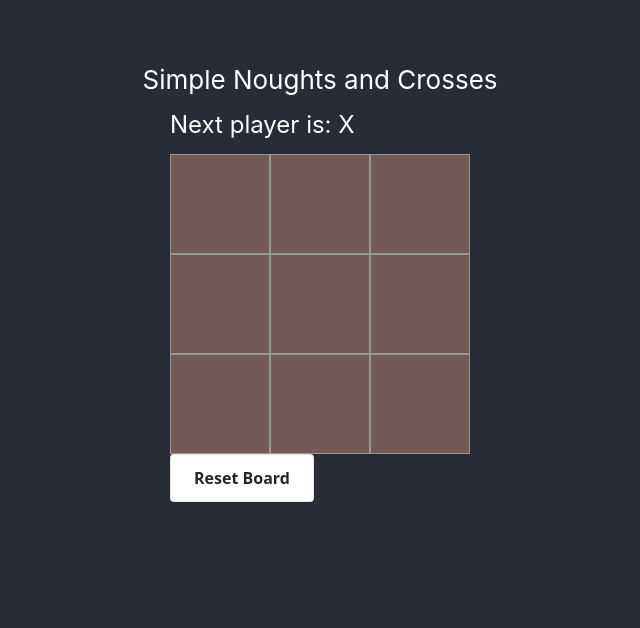
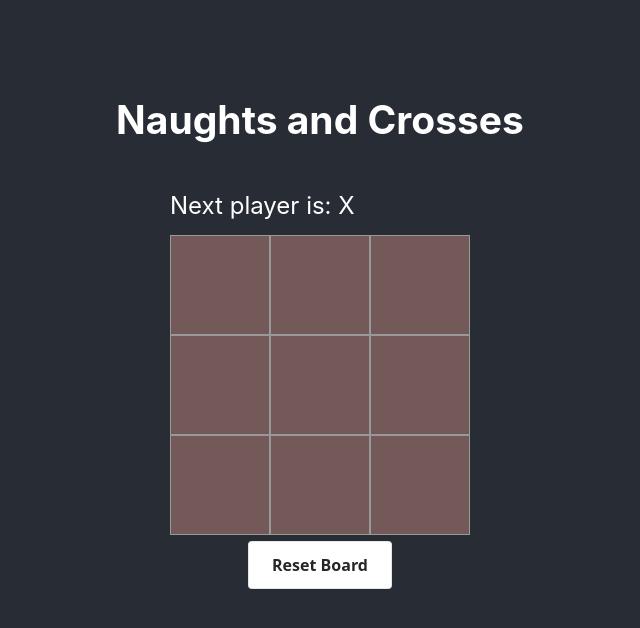
Before and after one commit to iihadi/naughts-and-crosses, a React (Create React App) app: page / in a window 1280 px wide. Shown: the top 628 px of the page, without its empty margins (320-960 px from the left). Built offline with nearby package versions, Linux system fonts and the light colour scheme.

Commit message:
formatting fixes

```diff
--- a/src/App.css
+++ b/src/App.css
@@ -42,6 +42,11 @@
   font-size: 24px;
   margin-top: 5%;
   margin-bottom: 5%;
+}
+
+.button-wrapper {
+  text-align: center;
+  margin: 2%;
 }
 
 .reset-button {
--- a/src/App.js
+++ b/src/App.js
@@ -67,7 +67,7 @@ const Board = () =>{
       <div className="board-row">
       {renderSquare(6)}{renderSquare(7)}{renderSquare(8)}
       </div>
-      <div>
+      <div className="button-wrapper">
       <button
       className="reset-button"
       onClick={handleResetEvent}>
@@ -84,7 +84,10 @@ const Board = () =>{
 function App() {
   return (
     <div className="game">
-      Simple Noughts and Crosses
+      <nav>
+       <h1>Naughts and Crosses</h1>
+      </nav>
+
       <Board/>
     </div>
   );
```
